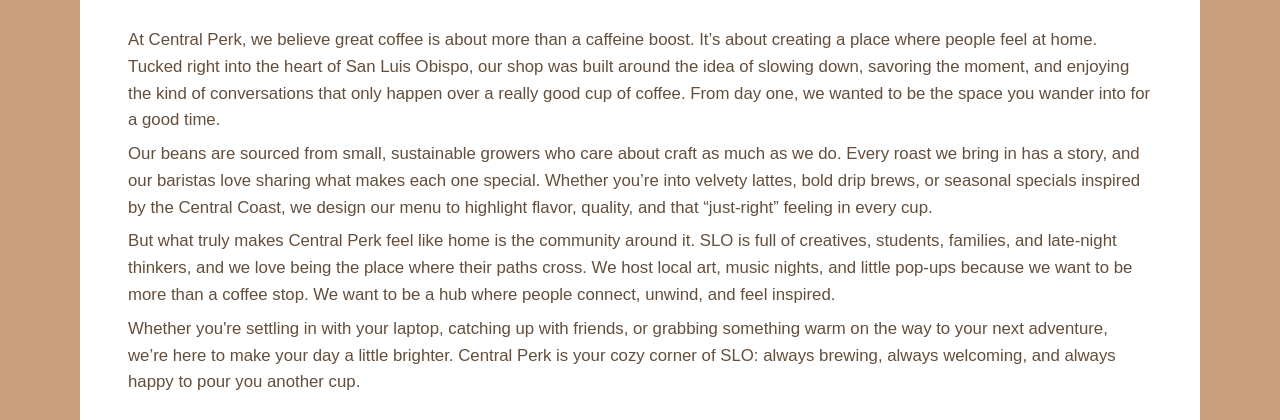
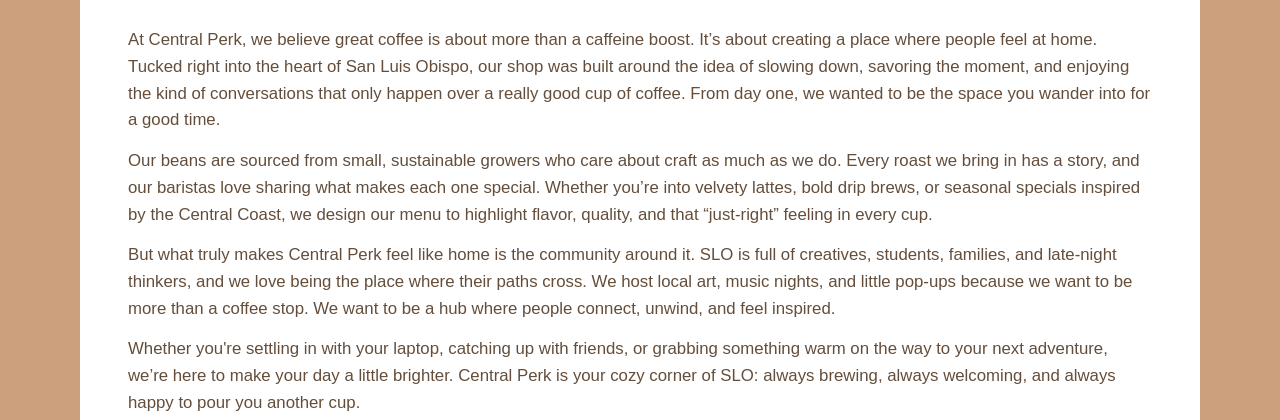
Before and after one commit to sydneymaroot/sydneymaroot.github.io, a plain HTML site: page grc338/website-final/about.html in a window 1280 px wide. Shown: the part 980-1400 px from the top of the page. Drawn offline with Linux system fonts and the light colour scheme; a web font is replaced by a local one.

Commit message:
Update style.css

```diff
--- a/grc338/website-final/style.css
+++ b/grc338/website-final/style.css
@@ -297,7 +297,7 @@ p.slogan {
 }
 
 .about-text p {
-  margin: 0.4em 0;
+  margin: 0.8em 0;
 }
 
 .about-text p:first-of-type {
```
